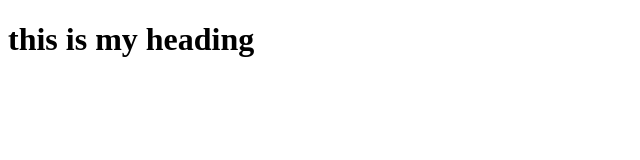
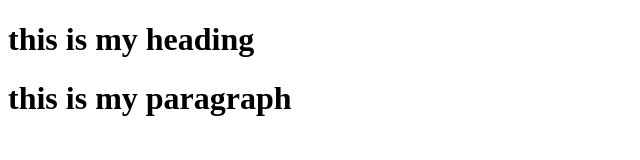
Before and after one commit to NikhilSikarwar89/FirstRepo, a plain HTML site: page index.html in a window 1280 px wide. Shown: the whole page, without its empty margins (0-640 px from the left). Drawn offline with Linux system fonts and the light colour scheme.

Commit message:
Update index.html

```diff
--- a/index.html
+++ b/index.html
@@ -7,5 +7,6 @@
 </head>
 <body>
     <h1>this is my heading</h1>
+       <h1>this is my paragraph</h1>
 </body>
 </html>
```
